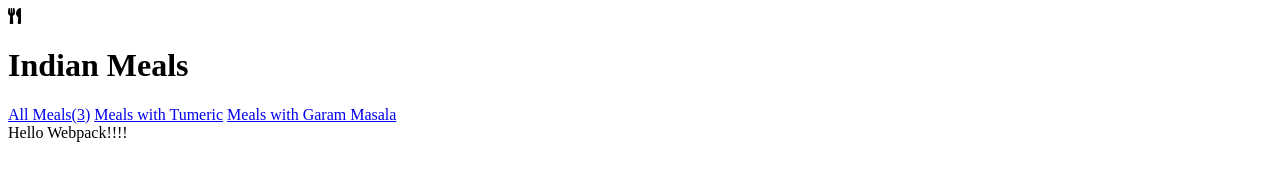
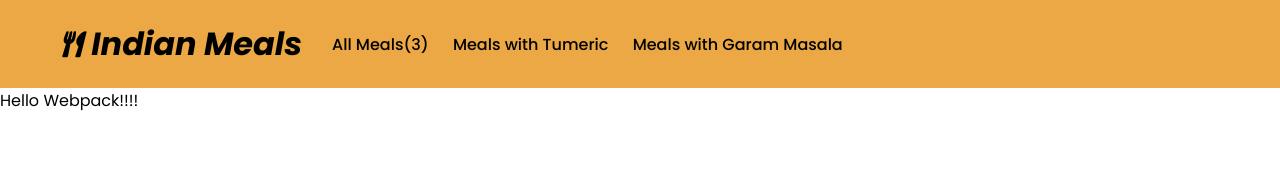
Before and after one commit to ZeenatLawal/Indian-Meals, a website built with webpack: page src/index.html in a window 1280 px wide. Built offline with nearby package versions, Linux system fonts and the light colour scheme.

Commit message:
Style header section

```diff
--- a/src/style.css
+++ b/src/style.css
@@ -1,3 +1,40 @@
-.hello {
-  color: red;
+@import url('https://fonts.googleapis.com/css2?family=Poppins:ital,wght@0,300;0,400;0,500;0,700;1,700&display=swap');
+
+* {
+  margin: 0;
+  padding: 0;
+  font-family: 'Poppins', sans-serif;
 }
+
+.flex {
+  display: flex;
+}
+
+header {
+  align-items: center;
+  padding: 20px 60px;
+  background-color: #eba844;
+  font-weight: 500;
+}
+
+.title {
+  padding-right: 30px;
+  align-items: center;
+}
+
+.title h1 {
+  font-weight: 700;
+  font-style: italic;
+}
+
+.nav-links {
+  padding-right: 20px;
+  text-decoration: none;
+  color: black;
+}
+
+.fas {
+  font-size: 26px;
+  padding-right: 10px;
+  font-style: italic;
+}
```
